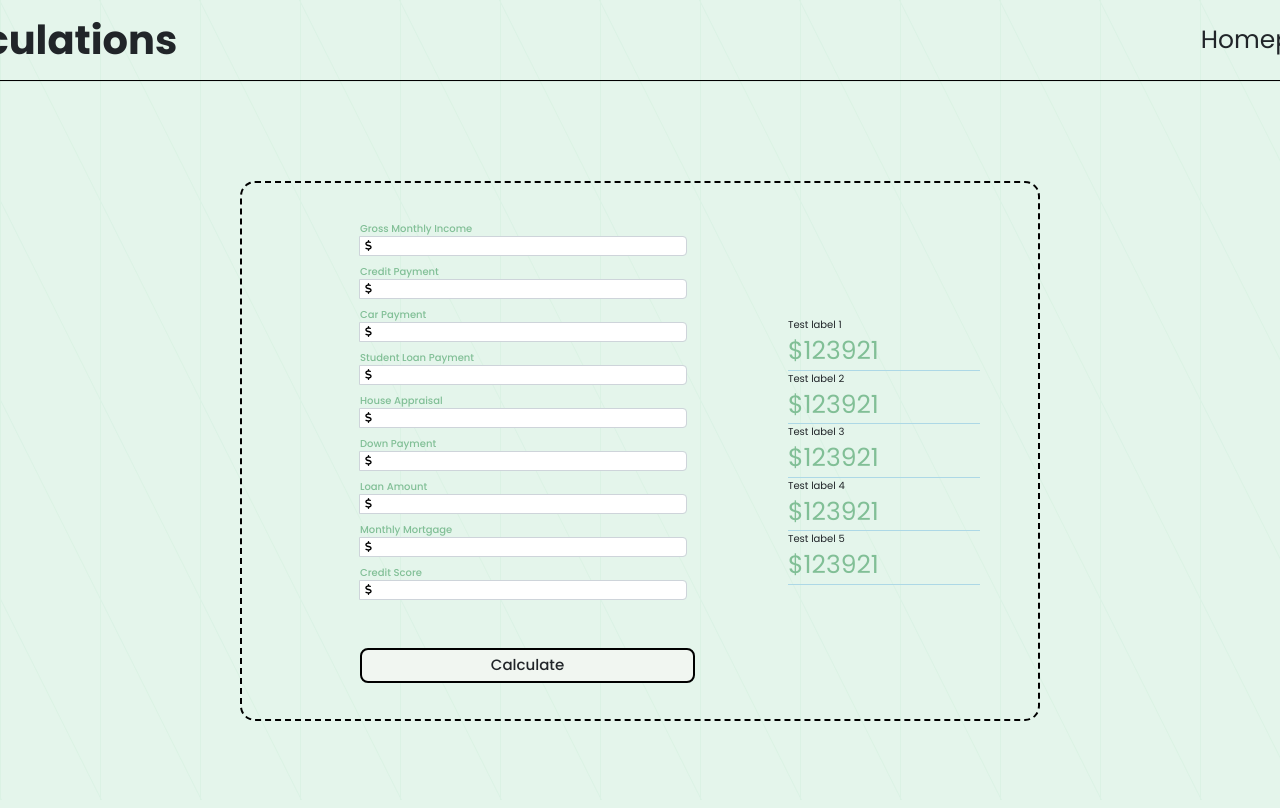
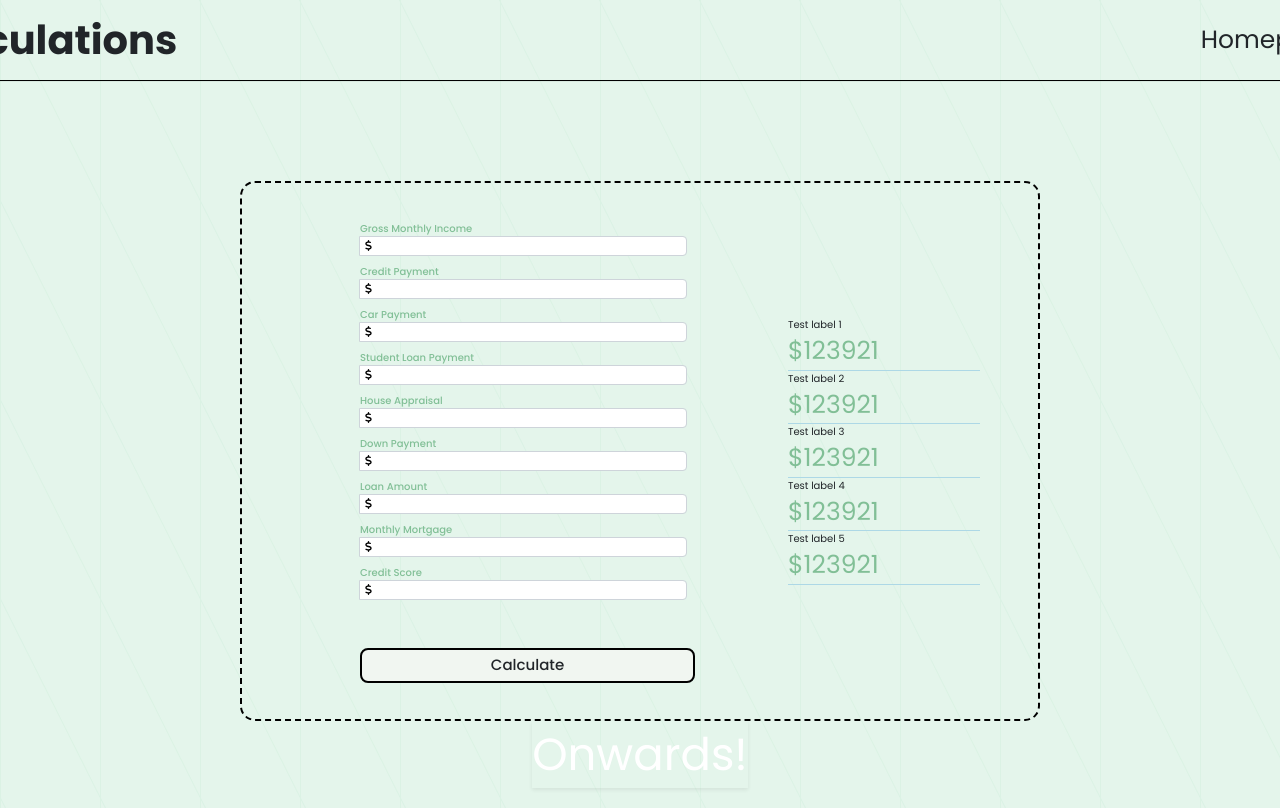
Before and after one commit to DaniDaniLuu/HackUTD-23, a React (Vite) app in the folder frontend/: page /calculation in a window 1280 px wide. Shown: the top 808 px of the page. Built offline with nearby package versions, Linux system fonts and the light colour scheme; the HTML template or start-up script is replaced by a standard one; a web font is replaced by a local one.

Commit message:
Restructure of pages

```diff
--- a/frontend/src/App.jsx
+++ b/frontend/src/App.jsx
@@ -1,5 +1,6 @@
-import HomePage from "./components/HomePage";
-import CalcPage from "./components/CalcPage";
+import HomePage from "./components/Pages/HomePage";
+import CalcPage from "./components/Pages/CalcPage";
+import ResultPage from "./components/Pages/ResultPage";
 import {Link, Route, Routes } from "react-router-dom";
 
 function App() {
@@ -7,6 +8,7 @@ function App() {
     <Routes>
       <Route path="/" element={<HomePage />} />
       <Route path="/calculation" element={<CalcPage />} />
+      <Route path="/results" element={<ResultPage />} />
     </Routes>
   );
 }
--- a/frontend/src/components/CalcPage.jsx
+++ /dev/null
@@ -1,21 +0,0 @@
-import ResultArea from "./ResultArea";
-import UserInputForms from "./UserInputForms";
-import "../styles/CalcPage.css";
-import Header from "./Header";
-import { Link, Route, Routes } from "react-router-dom";
-
-const CalcPage = () => {
-  return (
-    <div className="calc-container">
-      <Header text={"Calculations"}> <Link className="homepage-link" to="/">Homepage</Link> </Header>
-      <div className="content-container">
-          <UserInputForms />
-          <div className="style-container">
-            <ResultArea />
-          </div>
-      </div>
-    </div>
-  );
-};
-
-export default CalcPage;
--- /dev/null
+++ b/frontend/src/components/NextButton.jsx
@@ -0,0 +1,13 @@
+import { Link } from "react-router-dom";
+const NextButton = ({ link,text }) => {
+  return (
+    <Link
+      className="rounded-md bg-indigo-600 px-3.5 py-2.5 text-sm font-semibold text-white shadow-sm hover:bg-indigo-500 focus-visible:outline focus-visible:outline-2 focus-visible:outline-offset-2 focus-visible:outline-indigo-600"
+      to={link}
+    >
+      {text}
+    </Link>
+  );
+};
+
+export default NextButton;
--- /dev/null
+++ b/frontend/src/components/Pages/CalcPage.jsx
@@ -0,0 +1,28 @@
+import ResultArea from "../ResultArea";
+import UserInputForms from "../UserInputForms";
+import "../../styles/CalcPage.css";
+import Header from "../Header";
+import { Link, Route, Routes } from "react-router-dom";
+import NextButton from "../NextButton";
+
+const CalcPage = () => {
+  return (
+    <div className="calc-container">
+      <Header text={"Calculations"}>
+        {" "}
+        <Link className="homepage-link" to="/">
+          Homepage
+        </Link>{" "}
+      </Header>
+      <div className="content-container">
+        <UserInputForms />
+        <div className="style-container">
+          <ResultArea />
+        </div>
+      </div>
+      <NextButton link={"/results"} text={"Onwards!"}></NextButton>
+    </div>
+  );
+};
+
+export default CalcPage;
--- a/frontend/src/components/HomePage.jsx
+++ b/frontend/src/components/Pages/HomePage.jsx
@@ -1,7 +1,8 @@
 import { useState } from "react";
 import { Dialog } from "@headlessui/react";
 import { Bars3Icon, XMarkIcon } from "@heroicons/react/24/outline";
-import Header from "./Header";
+import Header from "../Header";
+import NextButton from "../NextButton";
 import {Link, Route, Routes } from "react-router-dom";
 
 const navigation = [
@@ -39,12 +40,7 @@ export default function Home() {
               </h1>
               <p className="mt-6 text-lg leading-8 text-gray-600"></p>
               <div className="mt-10 flex items-center justify-center gap-x-6">
-                <Link
-                  to="/calculation"
-                  className="rounded-md bg-indigo-600 px-3.5 py-2.5 text-sm font-semibold text-white shadow-sm hover:bg-indigo-500 focus-visible:outline focus-visible:outline-2 focus-visible:outline-offset-2 focus-visible:outline-indigo-600"
-                >
-                  Get started
-                </Link>
+                <NextButton link="/calculation" text={"Get Started"}></NextButton>
                 <Link
                   to="/info"
                   className="text-sm font-semibold leading-6 text-gray-900"
--- /dev/null
+++ b/frontend/src/components/Pages/ResultPage.jsx
@@ -0,0 +1,7 @@
+const ResultPage = () => {
+    return (
+        <></>
+    )
+}
+
+export default ResultPage
```
